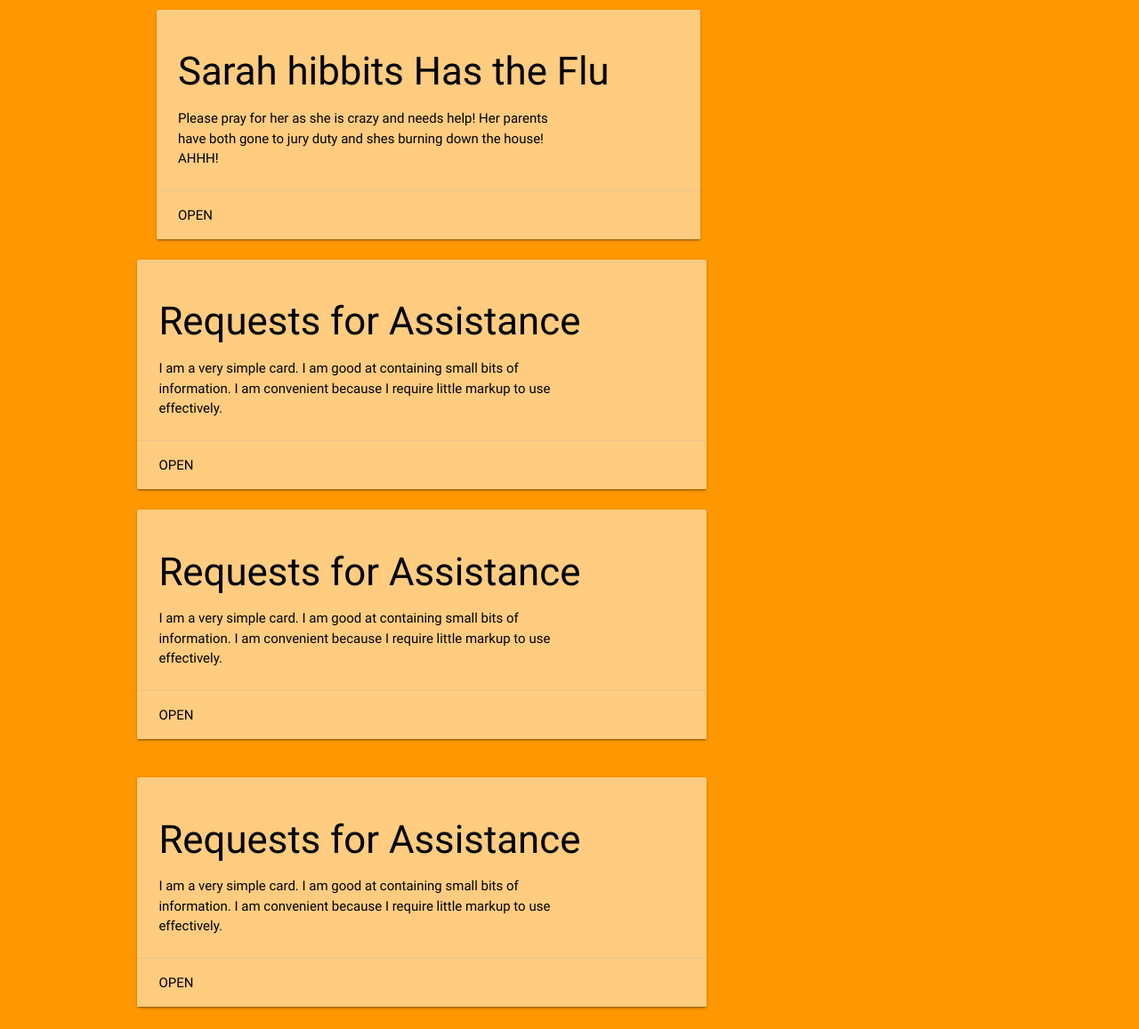
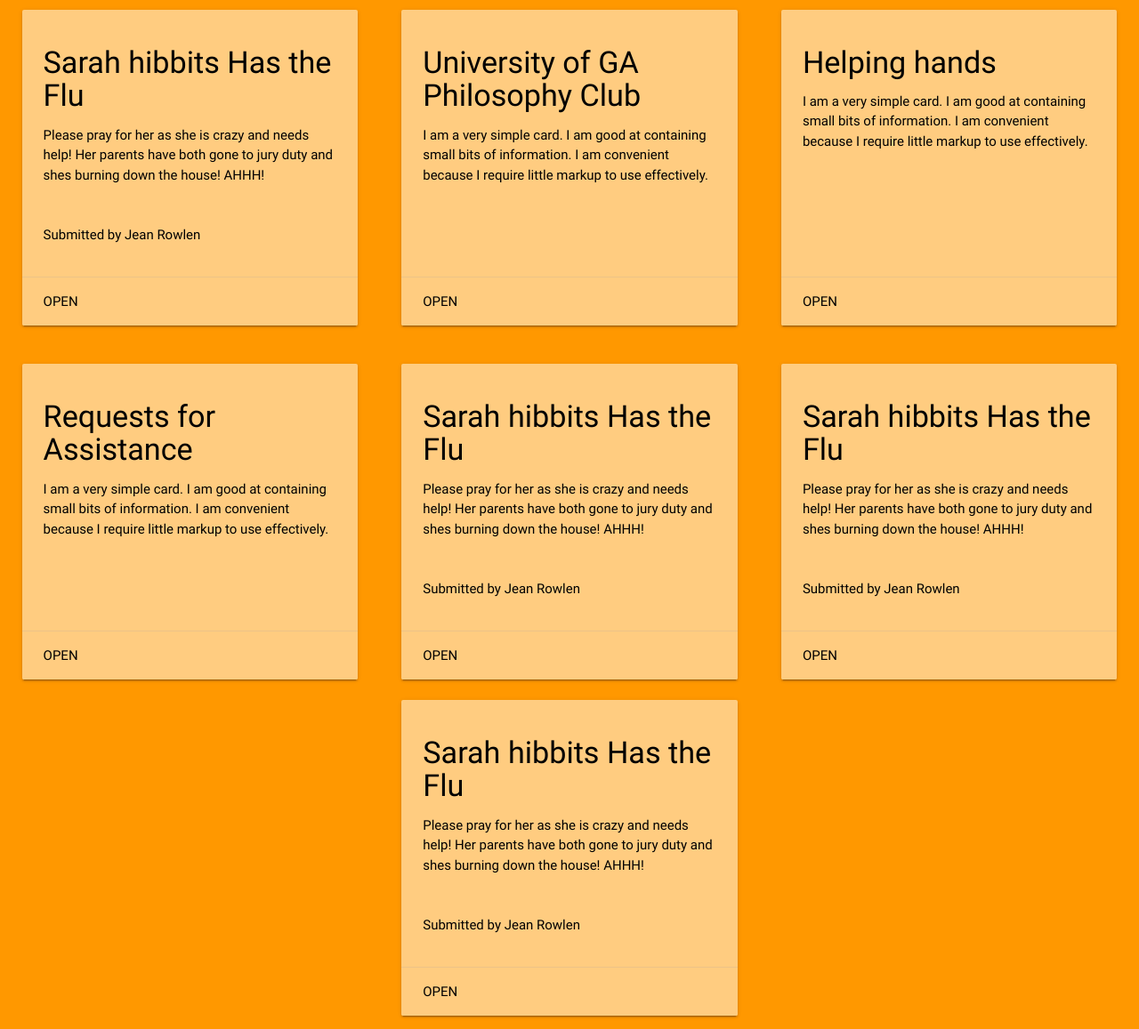
Before and after one commit to evang522/Edify, a website: page public/prayer.html in a window 1280 px wide. Shown: the part 87-1244 px from the top of the page at 89% size. Drawn offline with nearby package versions, Linux system fonts and the light colour scheme.

Commit message:
Seed DB, work on CSS, get prayer request route running

```diff
--- a/public/prayer.html
+++ b/public/prayer.html
@@ -5,6 +5,7 @@
     <title>Edify: Connecting Churches</title>
     <link rel="stylesheet" href="https://cdnjs.cloudflare.com/ajax/libs/materialize/0.100.2/css/materialize.min.css">
     <link rel='stylesheet' href='styles/style.css'>
+    <meta name="viewport" content="width=device-width, initial-scale=1.0">
 </head>
 
 <body class='orange darken-1>
@@ -19,13 +20,16 @@
     <br>
     <section role='region' class='prayer-card-container'>
             <div class="row  tile-class-centerfix">
-                    <div class="col s8 m14">
-                        <div class="card orange lighten-3">
+                    <div class="col s4 m14">
+                        <div class="card tiny orange lighten-3">
                             <div class="card-content black-text">
                                 <span class="card-title">
-                                    <h3>Sarah hibbits Has the Flu</h3>
+                                    <h4>Sarah hibbits Has the Flu</h4>
                                 </span>
                                 <p class='home-tile-text'>Please pray for her as she is crazy and needs help! Her parents have both gone to jury duty and shes burning down the house! AHHH!</p>
+                                <br>
+                                <br>
+                                <p>Submitted by Jean Rowlen</p>
                             </div>
                             <div class="card-action">
                                 <a class='black-text'href="#">Open</a>
@@ -34,11 +38,11 @@
                     </div>
                 </div>
                 <div class="row  tile-class-centerfix">
-                        <div class="col s8 m14">
-                            <div class="card orange lighten-3">
+                        <div class="col s4 m14">
+                            <div class="card tiny orange lighten-3">
                                 <div class="card-content black-text">
                                     <span class="card-title">
-                                        <h3>Requests for Assistance</h3>
+                                        <h4>University of GA Philosophy Club</h4>
                                     </span>
                                     <p class='home-tile-text'>I am a very simple card. I am good at containing small bits of information. I am convenient because
                                         I require little markup to use effectively.</p>
@@ -50,11 +54,11 @@
                         </div>
                     </div>
                     <div class="row">
-                            <div class="col s8 m14 tile-class-centerfix">
-                                <div class="card orange lighten-3">
+                            <div class="col s4 m14 tile-class-centerfix">
+                                <div class="card tiny orange lighten-3">
                                     <div class="card-content black-text">
                                         <span class="card-title">
-                                            <h3>Requests for Assistance</h3>
+                                            <h4>Helping hands</h4>
                                         </span>
                                         <p class='home-tile-text'>I am a very simple card. I am good at containing small bits of information. I am convenient because
                                             I require little markup to use effectively.</p>
@@ -66,11 +70,11 @@
                             </div>
                         </div>
                         <div class="row  tile-class-centerfix">
-                                <div class="col s8 m14">
-                                    <div class="card orange lighten-3">
+                                <div class="col s4 m14">
+                                    <div class="card tiny orange lighten-3">
                                         <div class="card-content black-text">
                                             <span class="card-title">
-                                                <h3>Requests for Assistance</h3>
+                                                <h4>Requests for Assistance</h4>
                                             </span>
                                             <p class='home-tile-text'>I am a very simple card. I am good at containing small bits of information. I am convenient because
                                                 I require little markup to use effectively.</p>
@@ -81,6 +85,61 @@
                                     </div>
                                 </div>
                             </div>
+                            <div class="row  tile-class-centerfix">
+                                <div class="col s4 m14">
+                                    <div class="card tiny orange lighten-3">
+                                        <div class="card-content black-text">
+                                            <span class="card-title">
+                                                <h4>Sarah hibbits Has the Flu</h4>
+                                            </span>
+                                            <p class='home-tile-text'>Please pray for her as she is crazy and needs help! Her parents have both gone to jury duty and shes burning down the house! AHHH!</p>
+                                            <br>
+                                            <br>
+                                            <p>Submitted by Jean Rowlen</p>
+                                        </div>
+                                        <div class="card-action">
+                                            <a class='black-text'href="#">Open</a>
+                                        </div>
+                                    </div>
+                                </div>
+                            </div>
+                            <div class="row  tile-class-centerfix">
+                                <div class="col s4 m14">
+                                    <div class="card tiny orange lighten-3">
+                                        <div class="card-content black-text">
+                                            <span class="card-title">
+                                                <h4>Sarah hibbits Has the Flu</h4>
+                                            </span>
+                                            <p class='home-tile-text'>Please pray for her as she is crazy and needs help! Her parents have both gone to jury duty and shes burning down the house! AHHH!</p>
+                                            <br>
+                                            <br>
+                                            <p>Submitted by Jean Rowlen</p>
+                                        </div>
+                                        <div class="card-action">
+                                            <a class='black-text'href="#">Open</a>
+                                        </div>
+                                    </div>
+                                </div>
+                            </div>
+                            <div class="row  tile-class-centerfix">
+                                <div class="col s4 m14">
+                                    <div class="card tiny orange lighten-3">
+                                        <div class="card-content black-text">
+                                            <span class="card-title">
+                                                <h4>Sarah hibbits Has the Flu</h4>
+                                            </span>
+                                            <p class='home-tile-text'>Please pray for her as she is crazy and needs help! Her parents have both gone to jury duty and shes burning down the house! AHHH!</p>
+                                            <br>
+                                            <br>
+                                            <p>Submitted by Jean Rowlen</p>
+                                        </div>
+                                        <div class="card-action">
+                                            <a class='black-text'href="#">Open</a>
+                                        </div>
+                                    </div>
+                                </div>
+                            </div>
+
     </section>
     <script type="text/javascript" src="https://code.jquery.com/jquery-3.2.1.min.js"></script>
     <script src="https://cdnjs.cloudflare.com/ajax/libs/materialize/0.100.2/js/materialize.min.js"></script>
--- a/public/styles/style.css
+++ b/public/styles/style.css
@@ -5,11 +5,11 @@
     /* margin:0 auto;
     width:99%; */
 }
-
+/*
 .home-tile-text {
     display:inline-block;
     max-width:80%;
-}
+} */
 
 
 /* PRAYER-HTML-HEADER */
@@ -39,4 +39,13 @@
  .tile-class-centerfix {
      display:block;
      margin:0 auto;
+     max-width:400px !important;
  }
+
+ .row .col.s4 {
+    width:100% !important;
+ }
+
+ .card-content {
+     height:20em !important;
+ }
```
Also changed, not shown: app.js (+10 -13 lines), db/prayer.json (added, +39 -0 lines), db/seed-db.js (added, +14 -0 lines), models/prayer.model.js (added, +26 -0 lines), routes/prayer.router.js (+12 -22 lines).
